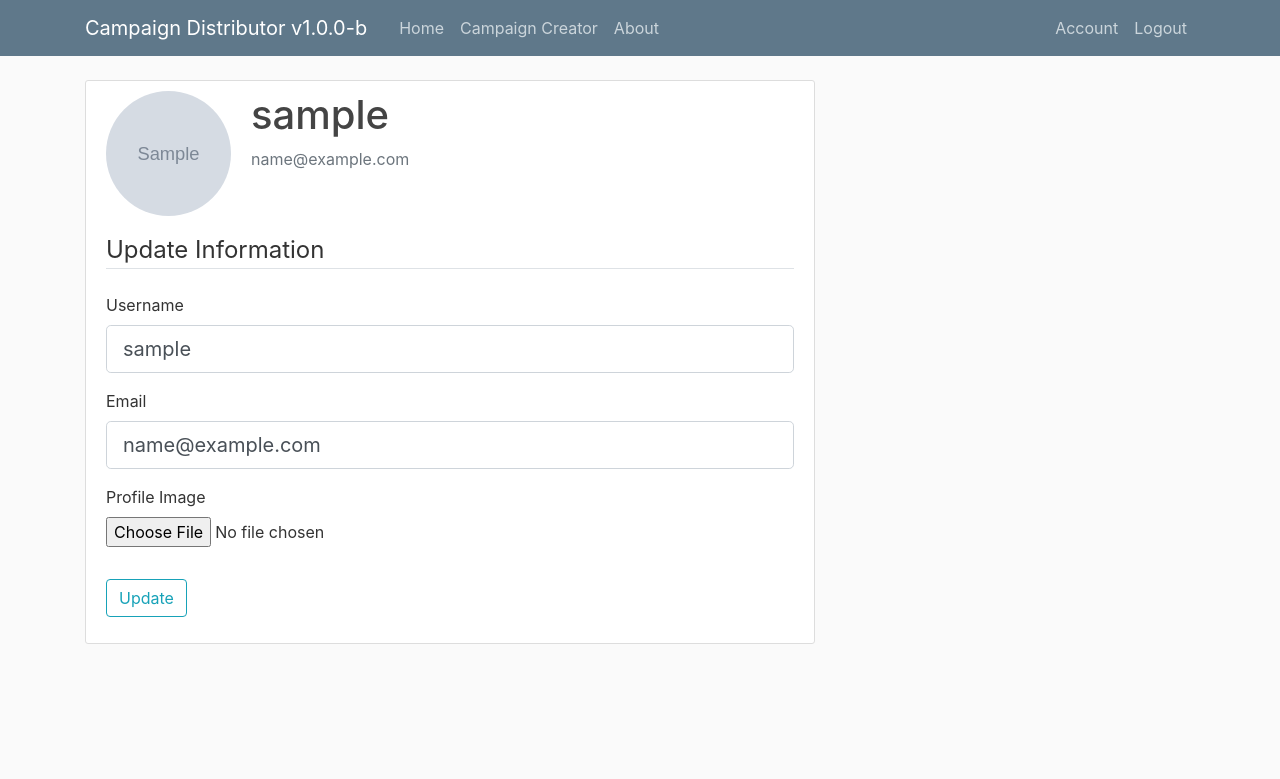
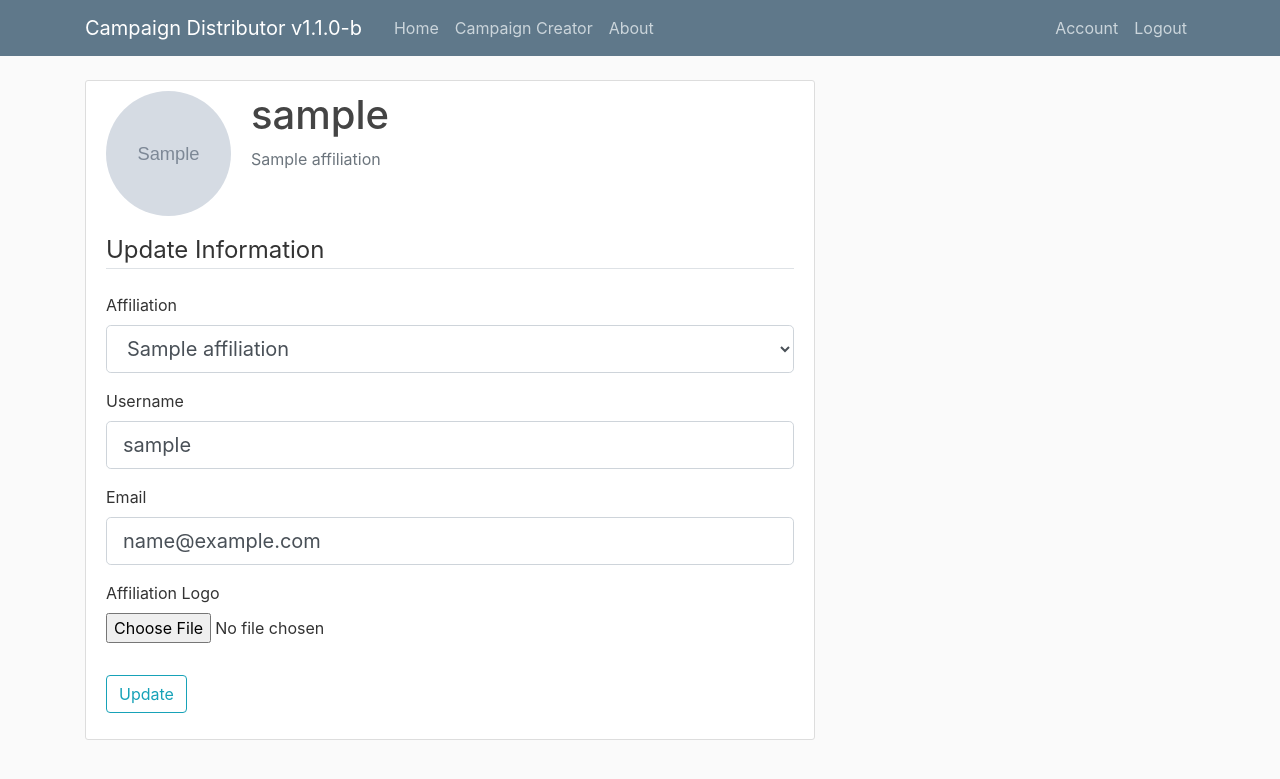
Before and after one commit to snowtheghost/CampaignDistributor, a Flask app: page /account in a window 1280 px wide. Shown: the top 779 px of the page. Run offline with Flask 2, Linux system fonts and the light colour scheme; a user stored in the database is signed in; tables that the repository leaves empty hold one stand-in row (values such as "Sample post"); grey boxes marked "Sample" are stand-in pictures; some libraries are stand-ins or nearby versions.

Commit message:
Unified users as affiliation members, where all posts will be linked to an affiliation as opposed to a user

```diff
--- a/src/flaskapp/forms.py
+++ b/src/flaskapp/forms.py
@@ -2,15 +2,22 @@
 from flask_wtf import FlaskForm
 from flask_wtf.file import FileField, FileAllowed
 from flask_login import current_user
-from wtforms import StringField, PasswordField, SubmitField, BooleanField, TextAreaField
+from wtforms import StringField, PasswordField, SubmitField, BooleanField, TextAreaField, SelectField
+from wtforms.ext.sqlalchemy.fields import QuerySelectField
 from wtforms.validators import DataRequired, Length, Email, EqualTo, ValidationError
 
-from flaskapp.models import User
+from flaskapp.models import User, Affiliation
 
 MIN_USERNAME_LENGTH = 2
 MAX_USERNAME_LENGTH = 20
 
 MIN_PASSWORD_LENGTH = 8
+
+
+def affiliation_query():
+    affiliations = ["", ""]
+    affiliations += Affiliation.query.all()
+    return Affiliation.query.all()
 
 
 # Class for registration forms inheriting from FlaskForm
@@ -19,6 +26,7 @@ class RegistrationForm(FlaskForm):
     username = StringField('Username',
                            validators=[DataRequired(), Length(min=MIN_USERNAME_LENGTH, max=MAX_USERNAME_LENGTH)])
     email = StringField('Email', validators=[DataRequired(), Email()])
+    affiliation = QuerySelectField('Affiliation', query_factory=affiliation_query, validators=[DataRequired()])
     password = PasswordField('Password', validators=[DataRequired(), Length(min=MIN_PASSWORD_LENGTH)])
     confirm_password = PasswordField('Confirm Password', validators=[DataRequired(), EqualTo('password')])
 
@@ -44,10 +52,11 @@ class LoginForm(FlaskForm):
 
 
 class UpdateAccountForm(FlaskForm):
+    affiliation = QuerySelectField('Affiliation', query_factory=affiliation_query, validators=[DataRequired()])
     username = StringField('Username',
                            validators=[DataRequired(), Length(min=MIN_USERNAME_LENGTH, max=MAX_USERNAME_LENGTH)])
     email = StringField('Email', validators=[DataRequired(), Email()])
-    picture = FileField('Profile Image', validators=[FileAllowed(['jpg', 'png'])])
+    picture = FileField('Affiliation Logo', validators=[FileAllowed(['jpg', 'png'])])
     submit = SubmitField('Update')
 
     def validate_username(self, username):
--- a/src/flaskapp/models.py
+++ b/src/flaskapp/models.py
@@ -16,6 +16,7 @@ class User(db.Model, UserMixin):  # inherit from SQLite.Model and flask_login.Us
     image_file = db.Column(db.String(20), nullable=False, default='default.jpg')
     password = db.Column(db.String(60), nullable=False)
     posts = db.relationship('Post', backref='author', lazy=True)
+    affiliation_id = db.Column(db.Integer, db.ForeignKey('affiliation.id'), nullable=False)
 
     def get_reset_token(self, expires_sec=1800):
         s = Serializer(app.config['SECRET_KEY'], expires_sec)
@@ -31,7 +32,7 @@ class User(db.Model, UserMixin):  # inherit from SQLite.Model and flask_login.Us
         return User.query.get(user_id)
 
     def __repr__(self):
-        return f"User('{self.username}', '{self.email}', '{self.image_file}')"
+        return f"User('{self.username}', '{self.email}', '{self.affiliation_id}')"
 
 
 class Post(db.Model):
@@ -40,7 +41,19 @@ class Post(db.Model):
     date_posted = db.Column(db.DateTime, nullable=False, default=datetime.utcnow)
     content = db.Column(db.Text, nullable=False)
     user_id = db.Column(db.Integer, db.ForeignKey('user.id'), nullable=False)
+    affiliation_id = db.Column(db.Integer, db.ForeignKey('affiliation.id'), nullable=False)
     image_file = db.Column(db.String(20), nullable=True)
 
     def __repr__(self):
         return f"Post('{self.title}', '{self.date_posted}', '{self.image_file})"
+
+
+class Affiliation(db.Model):  # inherit from SQLite.Model and flask_login.UserMixin
+    id = db.Column(db.Integer, primary_key=True)
+    name = db.Column(db.String(20), unique=True, nullable=False)
+    image_file = db.Column(db.String(20), nullable=False, default='default.jpg')
+    posts = db.relationship('Post', backref='affiliation', lazy=True)
+    users = db.relationship('User', backref='affiliation', lazy=True)
+
+    def __repr__(self):
+        return f"{self.name}"
--- a/src/flaskapp/routes.py
+++ b/src/flaskapp/routes.py
@@ -4,7 +4,7 @@ from PIL import Image
 from flask import render_template, flash, redirect, url_for, redirect, request, abort
 from flaskapp import app, db, bcrypt, mail
 from flaskapp.forms import RegistrationForm, LoginForm, UpdateAccountForm, PostForm, RequestResetForm, ResetPasswordForm
-from flaskapp.models import User, Post
+from flaskapp.models import User, Post, Affiliation
 from flask_login import login_user, current_user, logout_user, login_required
 from flask_mail import Message
 
@@ -37,14 +37,15 @@ def register():
         # Add form received data to db model
         hashed_password = \
             bcrypt.generate_password_hash(form.password.data).decode('utf-8') # hash password and decode hash to string
-        user = User(username=form.username.data, email=form.email.data, password=hashed_password)
+        user = User(username=form.username.data, email=form.email.data,
+                    password=hashed_password, affiliation=form.affiliation.data)
 
         # Add created model to db and commit
         db.session.add(user)
         db.session.commit()
 
         flash("Account created successfully.", 'success')  # success: bootstrap class
-        return redirect(url_for('login'))
+        return redirect(url_for('account'))
     return render_template('register.html', title="Registration Form", form=form)
 
 
@@ -75,11 +76,11 @@ def logout():
     return redirect(url_for('home'))
 
 
-def save_picture(form_picture):  # save a picture using randomized token
+def company_picture(form_picture):  # save a picture using randomized token
     random_hex = secrets.token_hex(8)
     _, f_ext = os.path.splitext(form_picture.filename)
     picture_filename = random_hex + f_ext
-    picture_path = os.path.join(app.root_path, 'static/profile_pics', picture_filename)  # joins paths to desired dir
+    picture_path = os.path.join(app.root_path, 'static/company_pics', picture_filename)  # joins paths to desired dir
 
     output_size = (125, 125)
     i = Image.open(form_picture)
@@ -95,18 +96,22 @@ def account():
     form = UpdateAccountForm()
     if form.validate_on_submit():
         if form.picture.data:
-            picture_file = save_picture(form.picture.data)
-            current_user.image_file = picture_file
+            picture_file = company_picture(form.picture.data)
+            current_user.affiliation.image_file = picture_file
 
         current_user.username = form.username.data
         current_user.email = form.email.data  # these update the db as well, connected to by flask_login
+
+        current_user.affiliation = form.affiliation.data
+
         db.session.commit()
         flash('Update successful.', 'success')
         return redirect(url_for('account'))  # avoid form input reload warning
     elif request.method == 'GET':
+        form.affiliation.data = current_user.affiliation
         form.username.data = current_user.username  # autofill the form when the page is initially loaded
         form.email.data = current_user.email
-    image_file = url_for('static', filename='profile_pics/' + current_user.image_file)
+    image_file = url_for('static', filename='company_pics/' + current_user.affiliation.image_file)
     return render_template('account.html', title='Account', image_file=image_file, form=form)
 
 
@@ -132,7 +137,7 @@ def new_post():
         if form.image.data:
             picture_file = campaign_picture(form.image.data)
 
-        post = Post(title=form.title.data, content=form.content.data, image_file=picture_file, author=current_user)
+        post = Post(title=form.title.data, content=form.content.data, image_file=picture_file, author=current_user, affiliation=current_user.affiliation)
         db.session.add(post)
         db.session.commit()
         flash('Post created.', 'success')
--- a/src/flaskapp/templates/account.html
+++ b/src/flaskapp/templates/account.html
@@ -5,7 +5,7 @@
             <img class="rounded-circle account-img" src={{ image_file }}>
             <div class="media-body">
                 <h2 class="account-heading">{{ current_user.username }}</h2>
-                <p class="text-secondary">{{ current_user.email }}</p>
+                <p class="text-secondary">{{ current_user.affiliation }}</p>
             </div>
         </div>
         <!-- update form -->
@@ -13,6 +13,20 @@
             {{ form.hidden_tag() }}  <!-- adds CSRF token -->
             <fieldset class="form-group">
                 <legend class="border-bottom mb-4">Update Information</legend>
+                <!-- affiliation code, with error alerts built in with WTForms -->
+                <div class="form-group">
+                    {{ form.affiliation.label(class="form-control-label") }}
+                    {% if form.affiliation.errors %}
+                        {{ form.affiliation(class="form-control form-control-lg is-invalid") }}
+                        <div class="invalid-feedback">
+                            {% for error in form.affiliation.errors %}
+                                <span>{{ error }}</span>
+                            {% endfor %}
+                        </div>
+                    {% else %}
+                        {{ form.affiliation(class="form-control form-control-lg") }}
+                    {% endif %}
+                </div>
                 <!-- username code, with error alerts built in with WTForms -->
                 <div class="form-group">
                     {{ form.username.label(class="form-control-label") }}
--- a/src/flaskapp/templates/home.html
+++ b/src/flaskapp/templates/home.html
@@ -2,10 +2,10 @@
 {% block content %}  <!-- overrides content in layout.html -->
     {% for post in posts.items %}  <!-- code blocked using variable from template render -->
         <article class="media content-section">
-            <img class="rounded-circle article-img" src="{{ url_for('static', filename='profile_pics/' + post.author.image_file) }}">
+            <img class="rounded-circle article-img" src="{{ url_for('static', filename='company_pics/' + post.author.affiliation.image_file) }}">
             <div class="media-body">
                 <div class="article-metadata">
-                    <a class="mr-2" href="{{ url_for('user_posts', username=post.author.username) }}">{{ post.author.username }}</a>
+                    <a class="mr-2" href="{{ url_for('user_posts', username=post.author.username) }}">{{ post.author.affiliation }}</a>
                     <small class="text-muted">{{ post.date_posted.strftime('%Y-%m-%d') }}</small>
                 </div>
                 <!-- anchor links url to the anchor -->
--- a/src/flaskapp/templates/layout.html
+++ b/src/flaskapp/templates/layout.html
@@ -21,7 +21,7 @@
     <header class="site-header">
         <nav class="navbar navbar-expand-md navbar-dark bg-steel fixed-top">
             <div class="container">
-                <a class="navbar-brand mr-4" href="/">Campaign Distributor v1.0.0-b</a>
+                <a class="navbar-brand mr-4" href="/">Campaign Distributor v1.1.0-b</a>
                 <button class="navbar-toggler" type="button" data-toggle="collapse" data-target="#navbarToggle" aria-controls="navbarToggle" aria-expanded="false" aria-label="Toggle navigation">
                     <span class="navbar-toggler-icon"></span>
                 </button>
--- a/src/run.py
+++ b/src/run.py
@@ -3,7 +3,7 @@ import os
 from dotenv import load_dotenv
 
 if __name__ == '__main__':
-    # app.run(debug=True)  # Debug mode for development
+    app.run(debug=True)  # Debug mode for development
 
-    load_dotenv()
-    app.run(host=os.getenv("HOST"), port=os.getenv("PORT"))
+    # load_dotenv()
+    # app.run(host=os.getenv("HOST"), port=os.getenv("PORT"))
```
Also changed, not shown: src/db.py (deleted, +0 -23 lines), src/flaskapp/templates/register.html (+14 -0 lines), 1 other file.
